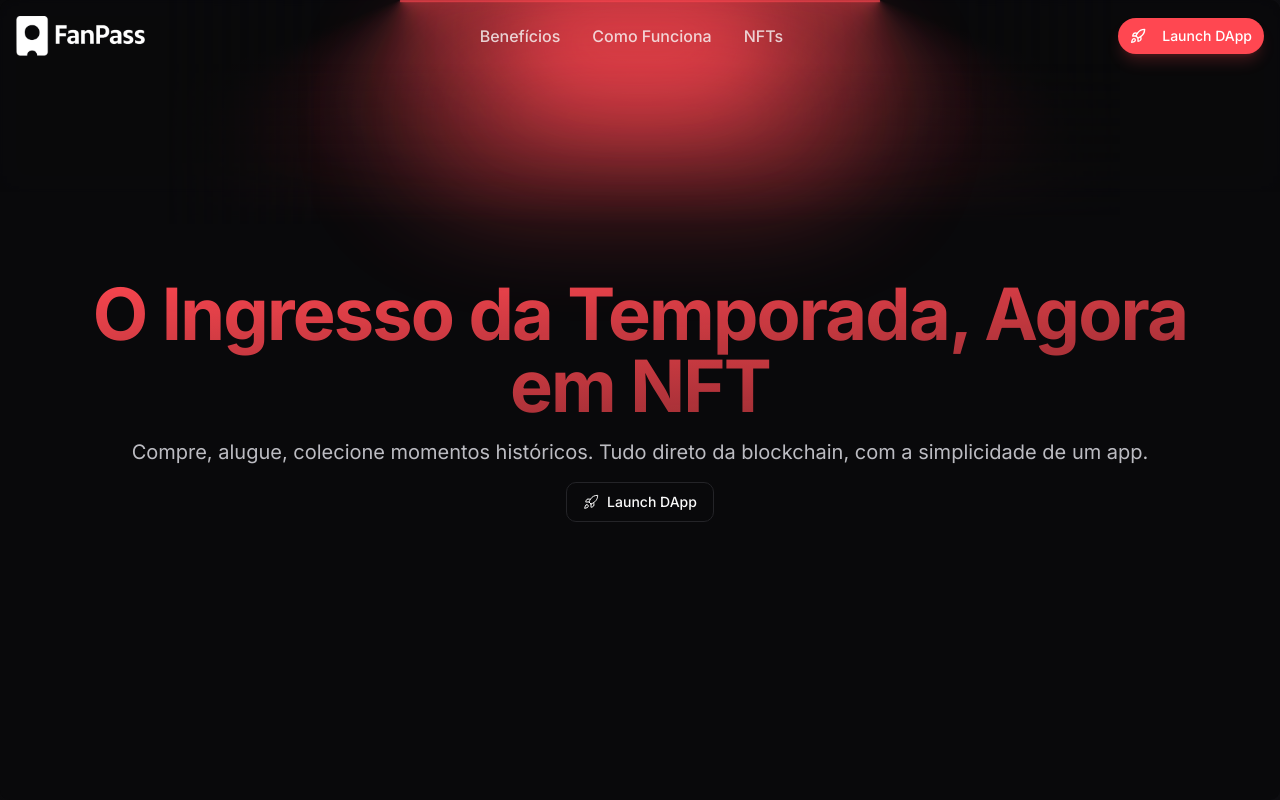
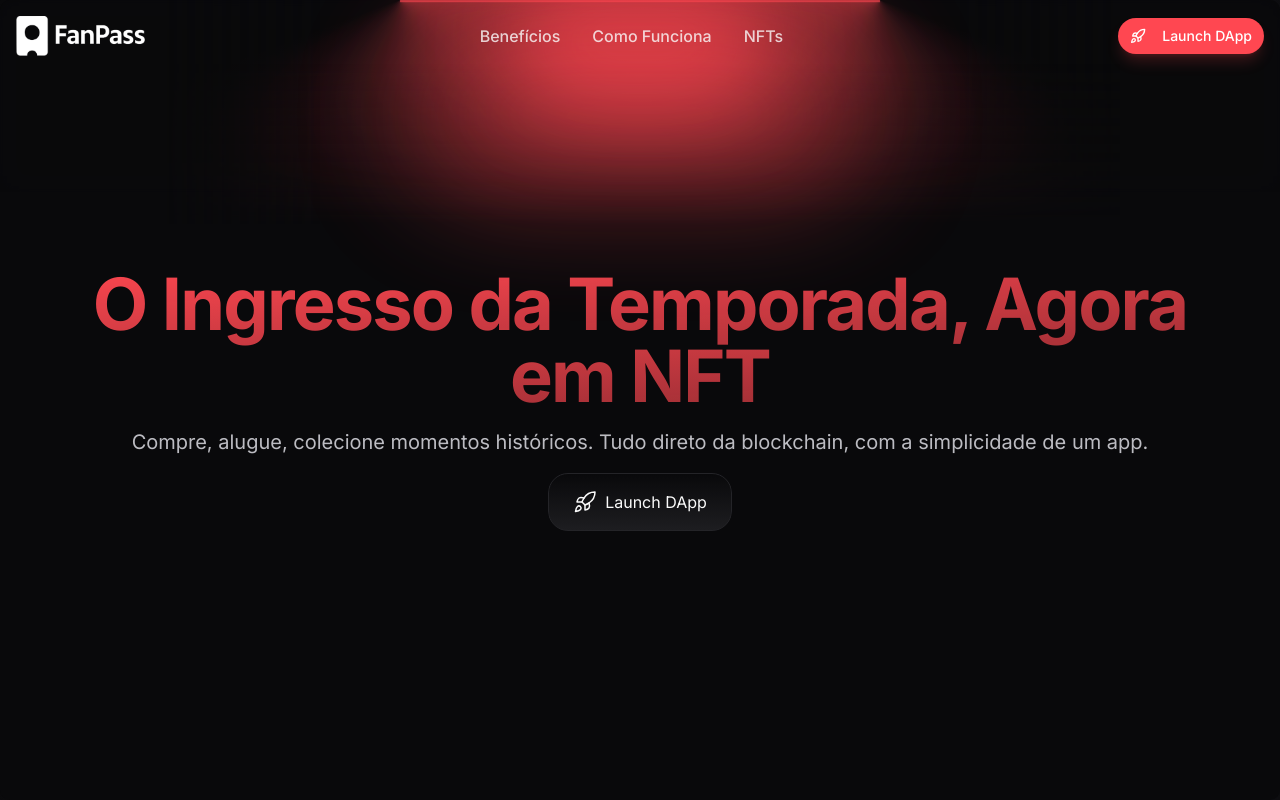
Before and after one commit to vinibarbieri/FanPass-Landing-Page, a React (Vite) app: page / in a window 1280 px wide. Shown: the top 800 px of the page. Built offline with nearby package versions, Linux system fonts and the light colour scheme.

Commit message:
feat: new-button

```diff
--- a/src/components/HeroSection.tsx
+++ b/src/components/HeroSection.tsx
@@ -1,4 +1,3 @@
-
 import { Rocket } from "lucide-react";
 import { Hero } from "@/components/ui/hero";
 import { motion } from "framer-motion";
@@ -20,7 +19,7 @@ const HeroSection = () => {
             </>
           ),
           href: "#",
-          variant: "outline"
+          variant: "destructive"
         }
       ]}
       actionsClassName="mt-8"
--- a/src/components/ui/hero.tsx
+++ b/src/components/ui/hero.tsx
@@ -5,6 +5,7 @@ import { motion } from "framer-motion"
 import { cn } from "@/lib/utils"
 import { Button } from "@/components/ui/button"
 import { Link } from "react-router-dom"
+import { StarBorder } from "@/components/ui/star-border"
 
 interface HeroProps extends Omit<React.HTMLAttributes<HTMLElement>, 'title'> {
   gradient?: boolean
@@ -140,13 +141,18 @@ const Hero = React.forwardRef<HTMLElement, HeroProps>(
             {actions && actions.length > 0 && (
               <div className={cn("flex gap-4", actionsClassName)}>
                 {actions.map((action, index) => (
-                  <Button
+                  <StarBorder
                     key={index}
-                    variant={action.variant || "default"}
-                    asChild
+                    as={Link}
+                    to={action.href}
+                    color="hsl(var(--primary))"
+                    className={cn(
+                      "hover:no-underline",
+                      action.variant === "destructive" && "hover:bg-destructive hover:text-destructive-foreground hover:border-destructive"
+                    )}
                   >
-                    <Link to={action.href}>{action.label}</Link>
-                  </Button>
+                    {action.label}
+                  </StarBorder>
                 ))}
               </div>
             )}
--- /dev/null
+++ b/src/components/ui/star-border.tsx
@@ -0,0 +1,62 @@
+import { cn } from "@/lib/utils"
+import { ElementType, ComponentPropsWithoutRef } from "react"
+
+interface StarBorderProps<T extends ElementType> {
+  as?: T
+  color?: string
+  speed?: string
+  className?: string
+  children: React.ReactNode
+}
+
+export function StarBorder<T extends ElementType = "button">({
+  as,
+  className,
+  color,
+  speed = "6s",
+  children,
+  ...props
+}: StarBorderProps<T> & Omit<ComponentPropsWithoutRef<T>, keyof StarBorderProps<T>>) {
+  const Component = as || "button"
+  const defaultColor = color || "hsl(var(--foreground))"
+
+  return (
+    <Component
+      className={cn(
+        "relative inline-block py-[1px] overflow-hidden rounded-[20px]",
+        className
+      )}
+      {...props}
+    >
+      <div
+        className={cn(
+          "absolute w-[300%] h-[50%] bottom-[-11px] right-[-250%] rounded-full animate-star-movement-bottom z-0",
+          "opacity-20 dark:opacity-70"
+        )}
+        style={{
+          background: `radial-gradient(circle, ${defaultColor}, transparent 10%)`,
+          animationDuration: speed,
+        }}
+      />
+      <div
+        className={cn(
+          "absolute w-[300%] h-[50%] top-[-10px] left-[-250%] rounded-full animate-star-movement-top z-0",
+          "opacity-20 dark:opacity-70"
+        )}
+        style={{
+          background: `radial-gradient(circle, ${defaultColor}, transparent 10%)`,
+          animationDuration: speed,
+        }}
+      />
+      <div className={cn(
+        "relative z-1 border text-foreground text-center text-base py-4 px-6 rounded-[20px]",
+        "bg-gradient-to-b from-background/90 to-muted/90 border-border/40",
+        "dark:from-background dark:to-muted dark:border-border",
+        "hover:from-destructive hover:to-destructive hover:text-destructive-foreground hover:border-destructive transition-colors duration-300",
+        "flex items-center justify-center gap-2"
+      )}>
+        {children}
+      </div>
+    </Component>
+  )
+}
--- a/src/index.css
+++ b/src/index.css
@@ -14,6 +14,7 @@
 
     /* Change primary color to FF595C (red) */
     --primary: 357 100% 64%; /* Converted FF595C to HSL */
+    --primary-rgb: 255, 89, 92; /* RGB values for FF595C */
     --primary-foreground: 0 0% 100%;
 
     --secondary: 210 40% 96.1%;
@@ -50,6 +51,7 @@
 
     /* Change primary color to FF595C (red) */
     --primary: 357 100% 64%; /* Converted FF595C to HSL */
+    --primary-rgb: 255, 89, 92; /* RGB values for FF595C */
     --primary-foreground: 0 0% 100%;
 
     --secondary: 240 5% 10%;
--- a/tailwind.config.ts
+++ b/tailwind.config.ts
@@ -87,11 +87,23 @@ export default {
           to: {
             height: '0'
           }
+        },
+        'star-movement-top': {
+          '0%': { transform: 'translateX(0)' },
+          '50%': { transform: 'translateX(75%)' },
+          '100%': { transform: 'translateX(0)' }
+        },
+        'star-movement-bottom': {
+          '0%': { transform: 'translateX(0)' },
+          '50%': { transform: 'translateX(-75%)' },
+          '100%': { transform: 'translateX(0)' }
         }
       },
       animation: {
         'accordion-down': 'accordion-down 0.2s ease-out',
-        'accordion-up': 'accordion-up 0.2s ease-out'
+        'accordion-up': 'accordion-up 0.2s ease-out',
+        'star-movement-top': 'star-movement-top 6s ease-in-out infinite',
+        'star-movement-bottom': 'star-movement-bottom 6s ease-in-out infinite'
       }
     }
   },
```
